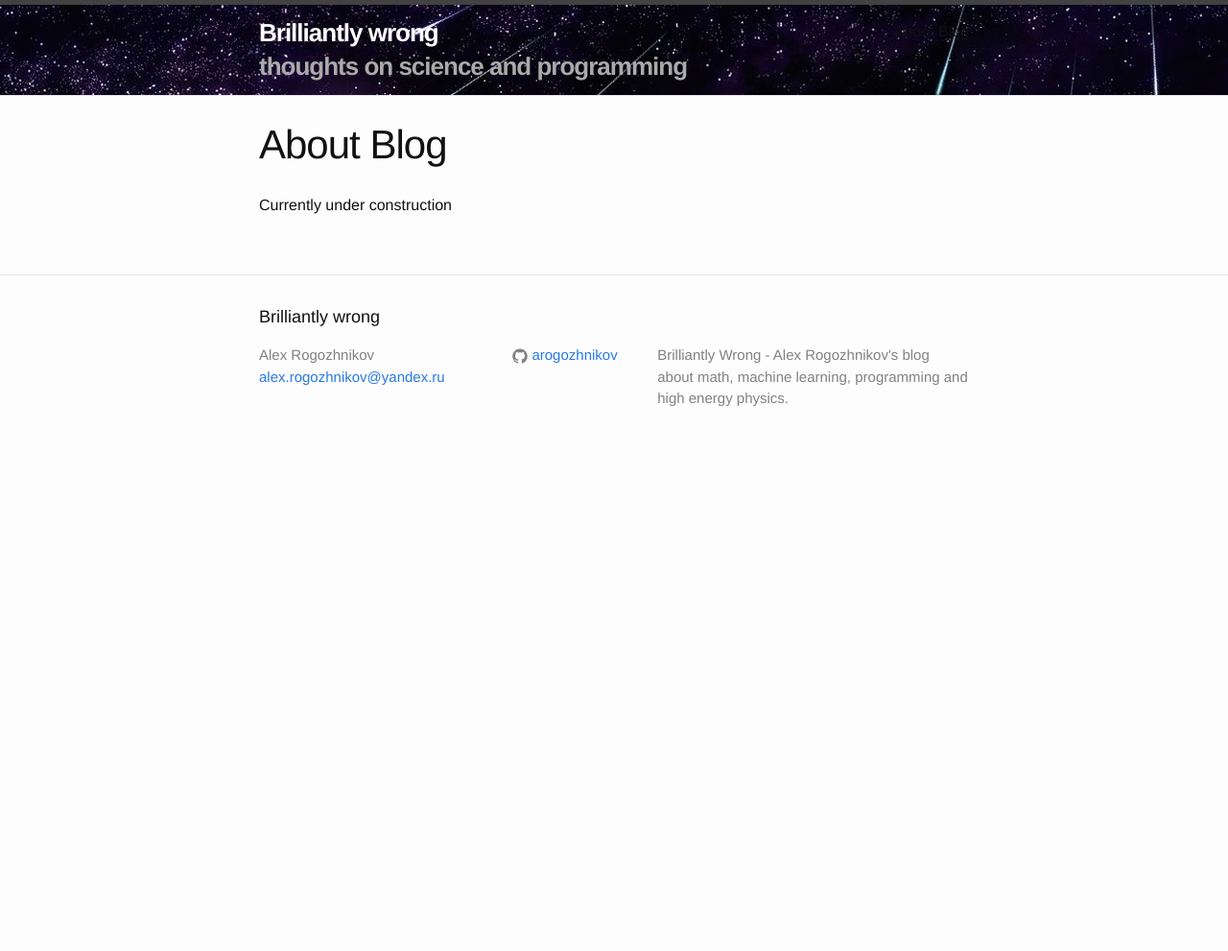
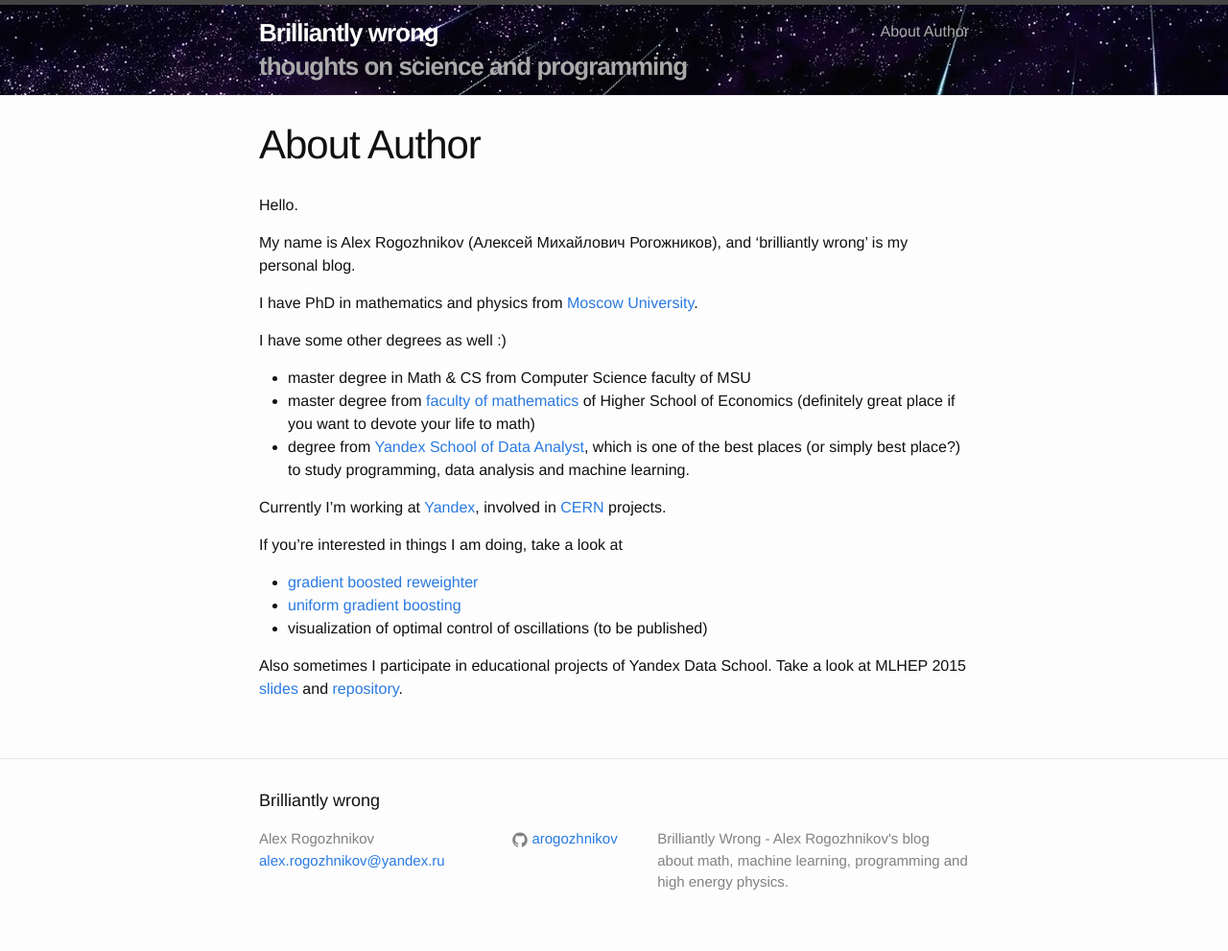
Before and after one commit to arogozhnikov/arogozhnikov.github.io, a Jekyll site: the page built from about.md, in a window 1280 px wide. Shown: the whole page at 96% size. Built offline with Jekyll 4.4.1, drawn with Linux system fonts in a browser that asks for light colours; before the commit the page ends 900 px from its top, so only the background shows below that.

Commit message:
added 'about myself' chapter

```diff
--- a/about.md
+++ b/about.md
@@ -1,7 +1,30 @@
 ---
 layout: page
-title: About Blog
+title: About Author
 permalink: /about/
 ---
 
-Currently under construction
+Hello.
+
+My name is Alex Rogozhnikov (Алексей Михайлович Рогожников), and 'brilliantly wrong' is my personal blog.
+
+I have PhD in mathematics and physics from [Moscow University](http://www.msu.ru/en/).
+
+I have some other degrees as well :)
+
+* master degree in Math &amp; CS from Computer Science faculty of MSU
+* master degree from [faculty of mathematics](http://math.hse.ru) of Higher School of Economics (definitely great place if you want to devote your life to math)
+* degree from [Yandex School of Data Analyst](http://yandexdataschool.ru),
+  which is one of the best places (or simply best place?) to study programming, data analysis and machine learning.
+
+
+Currently I'm working at [Yandex](http://yandex.ru), involved in [CERN](http://cern.ch) projects.
+
+If you're interested in things I am doing, take a look at
+
+* [gradient boosted reweighter](https://github.com/arogozhnikov/hep_ml/blob/master/notebooks/DemoReweighting.ipynb)
+* [uniform gradient boosting](https://github.com/arogozhnikov/hep_ml/blob/master/notebooks/BoostingToUniformity.ipynb)
+* visualization of optimal control of oscillations (to be published)
+
+Also sometimes I participate in educational projects of Yandex Data School.
+Take a look at MLHEP 2015 [slides]({% post_url 2015-09-07-mlhep-slides %}) and [repository](https://github.com/yandexdataschool/mlhep2015).
--- a/css/alex.css
+++ b/css/alex.css
@@ -82,3 +82,7 @@ a:hover img.site-icon{
 pre{
 	overflow-x: auto;
 }
+
+.site-nav .page-link{
+	color: #aaa;
+}
```
